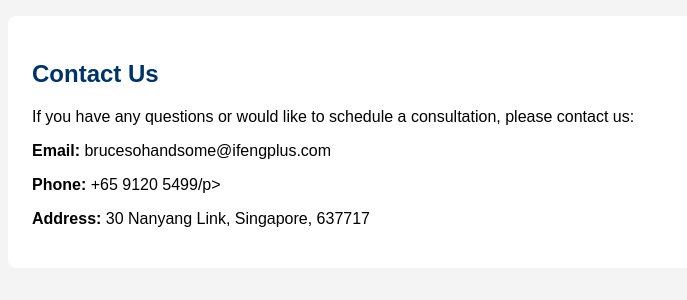
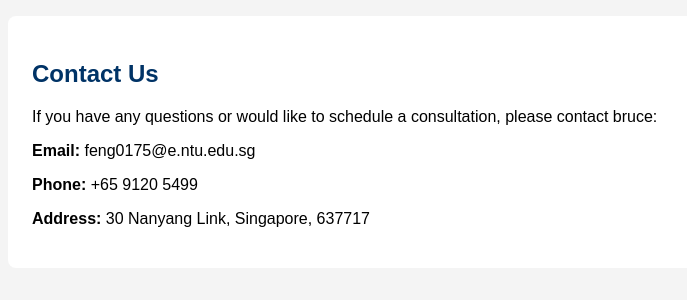
Before and after one commit to iFengPlus/2024-Bruce-AN6001, a Flask app: page / in a window 1280 px wide. Shown: the part 943-1243 px from the top of the page, without its empty margins (32-719 px from the left). Run offline with Flask 3, Linux system fonts and the light colour scheme.

Commit message:
brucesohandsome_2.4

```diff
--- a/templates/index.html
+++ b/templates/index.html
@@ -96,9 +96,9 @@
 
     <section id="contact" class="contact">
         <h2>Contact Us</h2>
-        <p>If you have any questions or would like to schedule a consultation, please contact us:</p>
-        <p><strong>Email:</strong> brucesohandsome@ifengplus.com</p>
-        <p><strong>Phone:</strong> +65 9120 5499/p>
+        <p>If you have any questions or would like to schedule a consultation, please contact bruce:</p>
+        <p><strong>Email:</strong> feng0175@e.ntu.edu.sg</p>
+        <p><strong>Phone:</strong> +65 9120 5499</p>
         <p><strong>Address:</strong> 30 Nanyang Link, Singapore, 637717</p>
     </section>
 </div>
```
